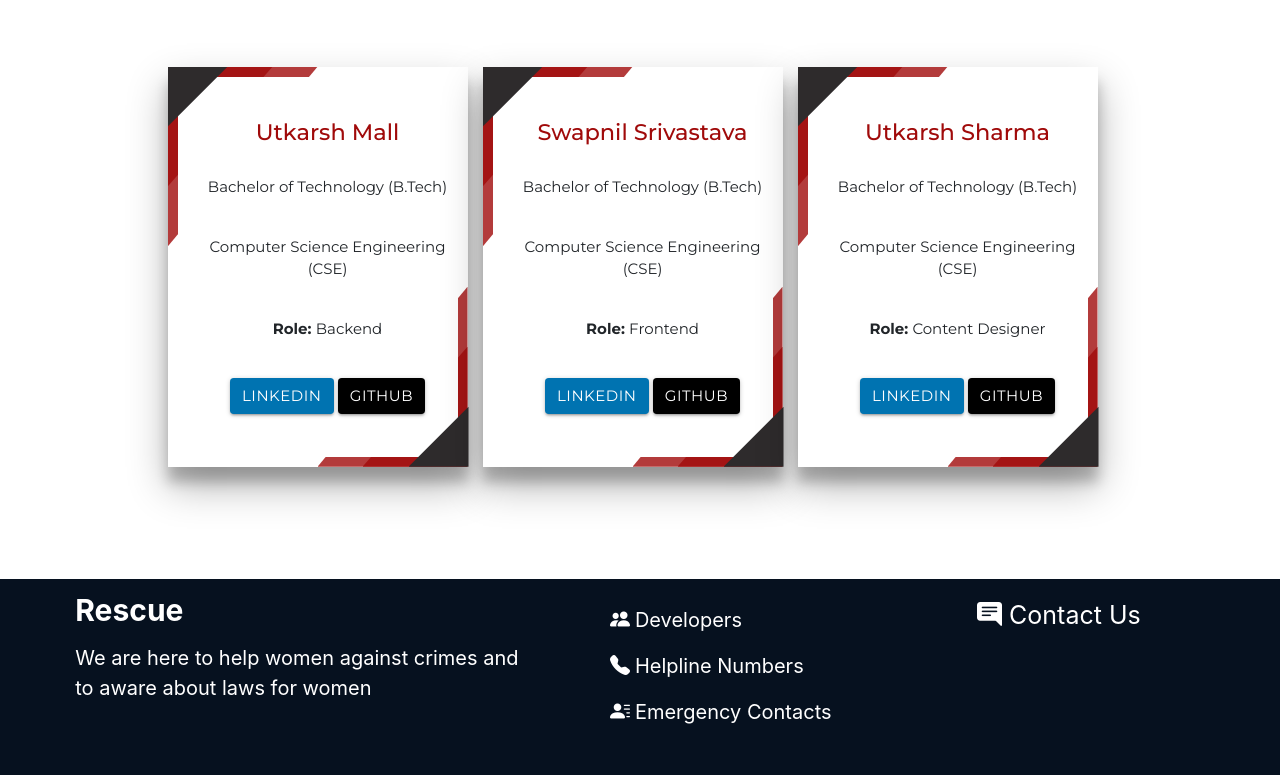
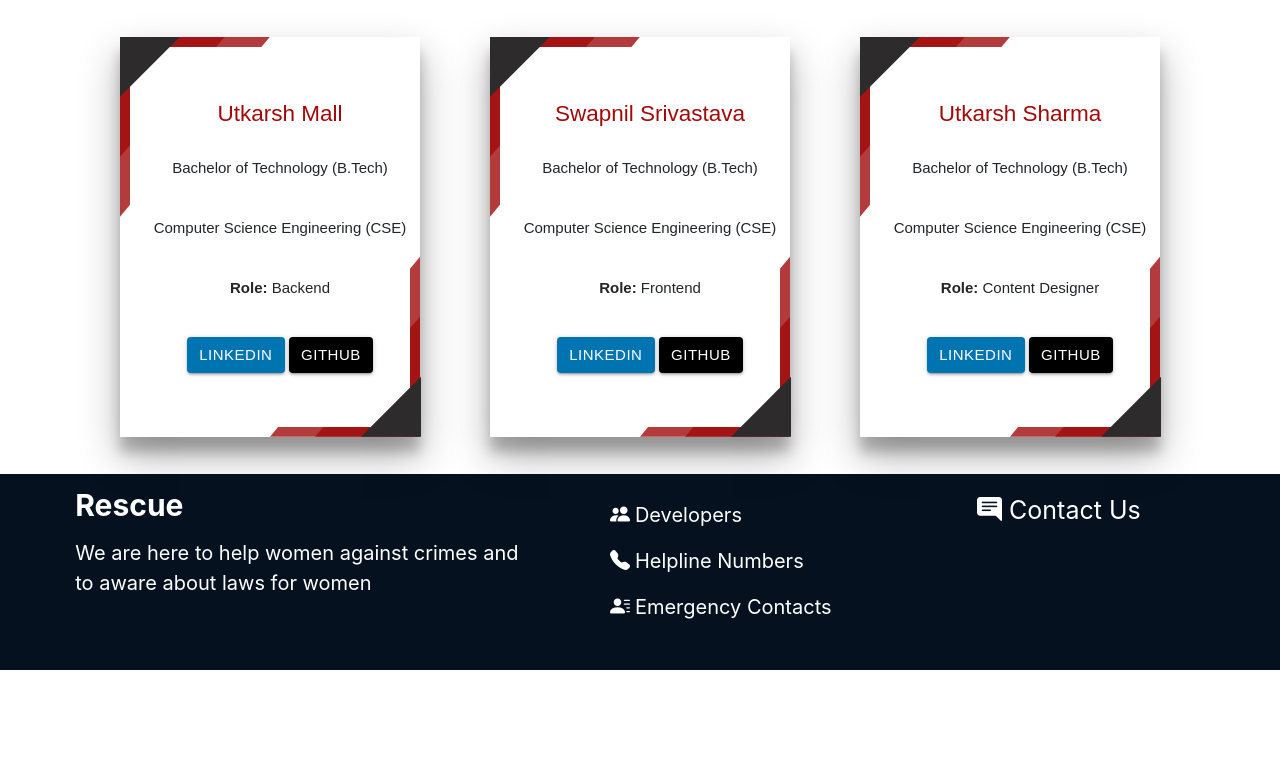
Before and after one commit to swapnilsparsh/Rescue, a Django app: page /developers/ in a window 1280 px wide. Shown: the part 881-1656 px from the top of the page. After the commit the page ends 1551 px from the top, so only its background shows below. Run offline with Django 3.2, Linux system fonts and the light colour scheme; some libraries are stand-ins or nearby versions.

Commit message:
fixed developers page

```diff
--- a/main_app/templates/main_app/developers.html
+++ b/main_app/templates/main_app/developers.html
@@ -8,106 +8,21 @@
 
 
 <body style="background-color:white;margin-top:50px;">
-	<div class="developers-page">
-
-		<div class="container">
-			<br>
-			<div class="jumbotron" style="background-color:white; text-align: center;">
-				<link href="https://fonts.googleapis.com/css2?family=Bangers&display=swap" rel="stylesheet">
-				<h1 class="display-4"
-					style="color: rgb(184, 25, 25); font-family: 'Bangers', cursive; margin-top: 3rem; ">ABOUT US</h1>
-				<br><br>
-				<link href="https://fonts.googleapis.com/css2?family=Overpass:wght@300&display=swap" rel="stylesheet">
-				<p class="lead" style="font-family: 'Overpass', sans-serif;">Welcome to Rescue, An initiative to fight
-					against the
-					Heinous crimes against Women happening in the society.The most active way to inform that You are in
-					Danger and
-					need HELP with your Current Location.
-					<strong>"Fight Back! Be Alert!"</strong>is our Motto and we're dedicated to providing You the very
-					best
-					Technological
-					measures to ensure your Security for 24X7. Women can rely on the Website so that they can be given
-					HELP
-					as soon as
-					possible. This is an approach to beat the crime rate against Women increasing in the society.We hope
-					that our
-					services make You feel Stronger & Safer for odd times.
-				</p>
-				<strong>"FIGHT BACK! BE ALERT!"</strong>
-				<hr class="my-10">
-			</div>
-		</div>
-
-
-		<div class="container-dev-img">
-			<img style="width: 30%;" class="dev-img" src="{% static 'Images/developers.png' %}" alt="">
-		</div><br><br><br>
-
-		<section>
-			<div class="desing-card">
-				<div class="box1"></div>
-				<div class="box2"></div>
-				<div class="content"></div>
-				<div class="maincontent">
-					<h4>Utkarsh Mall</h4><br>
-					<p>Bachelor of Technology (B.Tech)</p><br>
-					<p>Computer Science Engineering (CSE)</p><br>
-					<p><strong>Role: </strong>Backend</p><br>
-
-					<div class="card-action">
-						<a style="color:white; background-color:rgb(0,115,177);"
-							href="https://www.linkedin.com/in/utkarsh-mall-16a0a31a0/" target="_blank"
-							class="btn">LinkedIn</a>
-						<a style="color:white; background-color:black;" href="https://github.com/Assertor1"
-							target="_blank" class="btn">Github</a>
-					</div>
-				</div>
-			</div>
-			<div class="desing-card">
-				<div class="box1"></div>
-				<div class="box2"></div>
-				<div class="content"></div>
-				<div class="maincontent">
-					<h4>Swapnil Srivastava</h4><br>
-					<p>Bachelor of Technology (B.Tech)</p><br>
-					<p>Computer Science Engineering (CSE)</p><br>
-					<p><strong>Role: </strong>Frontend</p><br>
-					<div class="card-action">
-						<a style="color:white; background-color:rgb(0,115,177);"
-							href="https://www.linkedin.com/in/swapnil-srivastava-sparsh/" target="_blank"
-							class="btn">LinkedIn</a>
-						<a style="color:white; background-color:black;" href="https://github.com/swapnilsparsh"
-							target="_blank" class="btn">Github</a>
-					</div>
-				</div>
-			</div>
-			<div class="desing-card">
-				<div class="box1"></div>
-				<div class="box2"></div>
-				<div class="content"></div>
-				<div class="maincontent">
-					<h4>Utkarsh Sharma</h4><br>
-					<p>Bachelor of Technology (B.Tech)</p><br>
-					<p>Computer Science Engineering (CSE)</p><br>
-					<p><strong>Role: </strong>Content Designer</p><br>
-					<div class="card-action">
-						<a style="color:white; background-color:rgb(0,115,177);"
-							href="https://www.linkedin.com/in/utkarsh-sharma-663aa319b" target="_blank"
-							class="btn">LinkedIn</a>
-						<a style="color:white; background-color:black;" href="https://github.com/u-c0de" target="_blank"
-							class="btn">Github</a>
-					</div>
-				</div>
-			</div>
-		</section>
-	</div><br><br><br><br><br>
-
 
 	<style>
+		html {
+			scroll-behavior:smooth;
+   		}
 		.container-dev-img {
 			display: flex;
 			justify-content: center;
 			align-items: center;
+		}
+
+		.dev-img {
+			width: 30%;
+			min-width: 275px;
+			margin: 0 auto;
 		}
 
 		@media only screen and (max-device-width:475px) {
@@ -128,34 +43,22 @@
 			}
 		}
 
-		@media screen and (max-device-width: 768px) {
-
-			.developers-page {
-				position: absolute;
-				top: 0%;
-				left: 50%;
-				transform: translate(-50%, 5%)
-			}
-		}
-
-
 		@media only screen and (min-width:768px) {
 			.developers-page {
 				position: relative;
 			}
+			.cards-div {
+				display: flex;
+			}
 		}
-	</style>
 
-	<style>
 		@import url('https://fonts.googleapis.com/css2?family=Montserrat:wght@300;400;500;600;700;800;900&display=swap');
 
-		section {
+		/* section {
 			display: flex;
 			justify-content: center;
 			align-items: center;
-			/* min-height: 100vh; */
-			/* background: radial-gradient(#000, #2e2b2c); */
-		}
+		} */
 
 		.desing-card {
 			width: 300px;
@@ -285,9 +188,7 @@
 		.desing-card .maincontent h4 {
 			color: rgb(160, 10, 10);
 		}
-		html {
-	scroll-behavior:smooth;
-   }
+
 		#myBtn {
      display: none;
      position: fixed;
@@ -310,6 +211,99 @@
    }
 	</style>
 
+	<div class="developers-page">
+
+		<div class="container">
+			<br>
+			<div class="jumbotron" style="background-color:white; text-align: center;">
+				<link href="https://fonts.googleapis.com/css2?family=Bangers&display=swap" rel="stylesheet">
+				<h1 class="display-4"
+					style="color: rgb(184, 25, 25); font-family: 'Bangers', cursive; margin-top: 3rem; ">ABOUT US</h1>
+				<br><br>
+				<link href="https://fonts.googleapis.com/css2?family=Overpass:wght@300&display=swap" rel="stylesheet">
+				<p class="lead" style="font-family: 'Overpass', sans-serif;">Welcome to Rescue, An initiative to fight
+					against the
+					Heinous crimes against Women happening in the society.The most active way to inform that You are in
+					Danger and
+					need HELP with your Current Location.
+					<strong>"Fight Back! Be Alert!"</strong>is our Motto and we're dedicated to providing You the very
+					best
+					Technological
+					measures to ensure your Security for 24X7. Women can rely on the Website so that they can be given
+					HELP
+					as soon as
+					possible. This is an approach to beat the crime rate against Women increasing in the society.We hope
+					that our
+					services make You feel Stronger & Safer for odd times.
+				</p>
+				<strong>"FIGHT BACK! BE ALERT!"</strong>
+				<hr class="my-10">
+			</div>
+		</div>
+
+		<div class="container-dev-img">
+			<img class="dev-img" src="{% static 'Images/developers.png' %}" alt="dvelopers illustration">
+		</div>
+		<section class="container my-4">
+			<div class="cards-div mx-auto">
+				<div class="desing-card my-3 mx-auto">
+					<div class="box1"></div>
+					<div class="box2"></div>
+					<div class="content"></div>
+					<div class="maincontent">
+						<h4>Utkarsh Mall</h4><br>
+						<p>Bachelor of Technology (B.Tech)</p><br>
+						<p>Computer Science Engineering (CSE)</p><br>
+						<p><strong>Role: </strong>Backend</p><br>
+
+						<div class="card-action">
+							<a style="color:white; background-color:rgb(0,115,177);"
+								href="https://www.linkedin.com/in/utkarsh-mall-16a0a31a0/" target="_blank"
+								class="btn">LinkedIn</a>
+							<a style="color:white; background-color:black;" href="https://github.com/Assertor1"
+								target="_blank" class="btn">Github</a>
+						</div>
+					</div>
+				</div>
+				<div class="desing-card my-3 mx-auto">
+					<div class="box1"></div>
+					<div class="box2"></div>
+					<div class="content"></div>
+					<div class="maincontent">
+						<h4>Swapnil Srivastava</h4><br>
+						<p>Bachelor of Technology (B.Tech)</p><br>
+						<p>Computer Science Engineering (CSE)</p><br>
+						<p><strong>Role: </strong>Frontend</p><br>
+						<div class="card-action">
+							<a style="color:white; background-color:rgb(0,115,177);"
+								href="https://www.linkedin.com/in/swapnil-srivastava-sparsh/" target="_blank"
+								class="btn">LinkedIn</a>
+							<a style="color:white; background-color:black;" href="https://github.com/swapnilsparsh"
+								target="_blank" class="btn">Github</a>
+						</div>
+					</div>
+				</div>
+				<div class="desing-card my-3 mx-auto">
+					<div class="box1"></div>
+					<div class="box2"></div>
+					<div class="content"></div>
+					<div class="maincontent">
+						<h4>Utkarsh Sharma</h4><br>
+						<p>Bachelor of Technology (B.Tech)</p><br>
+						<p>Computer Science Engineering (CSE)</p><br>
+						<p><strong>Role: </strong>Content Designer</p><br>
+						<div class="card-action">
+							<a style="color:white; background-color:rgb(0,115,177);"
+								href="https://www.linkedin.com/in/utkarsh-sharma-663aa319b" target="_blank"
+								class="btn">LinkedIn</a>
+							<a style="color:white; background-color:black;" href="https://github.com/u-c0de" target="_blank"
+								class="btn">Github</a>
+						</div>
+					</div>
+				</div>
+			</div>
+		</section>
+	</div>
 </body>
 
 {% endblock %}
```
